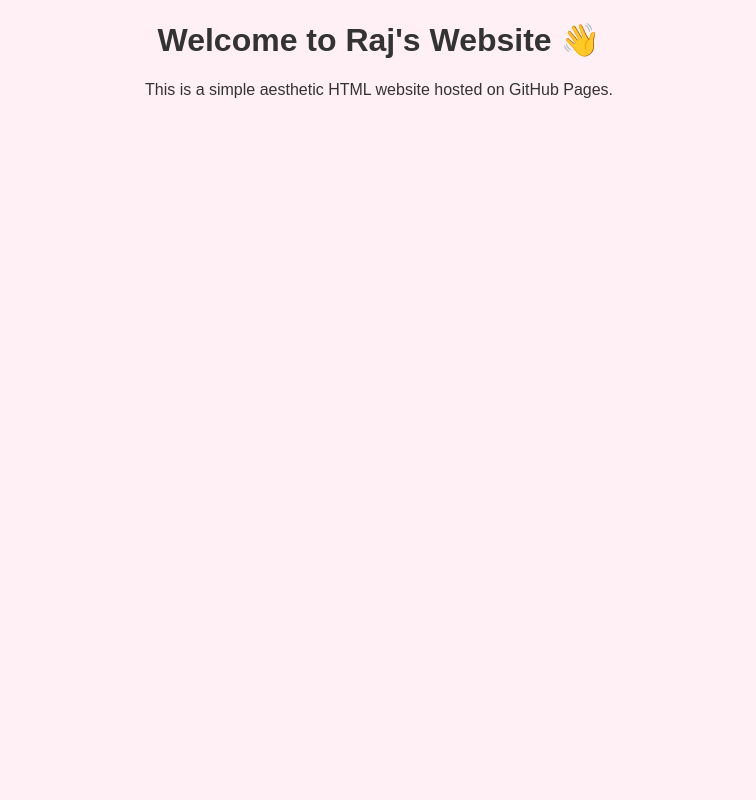
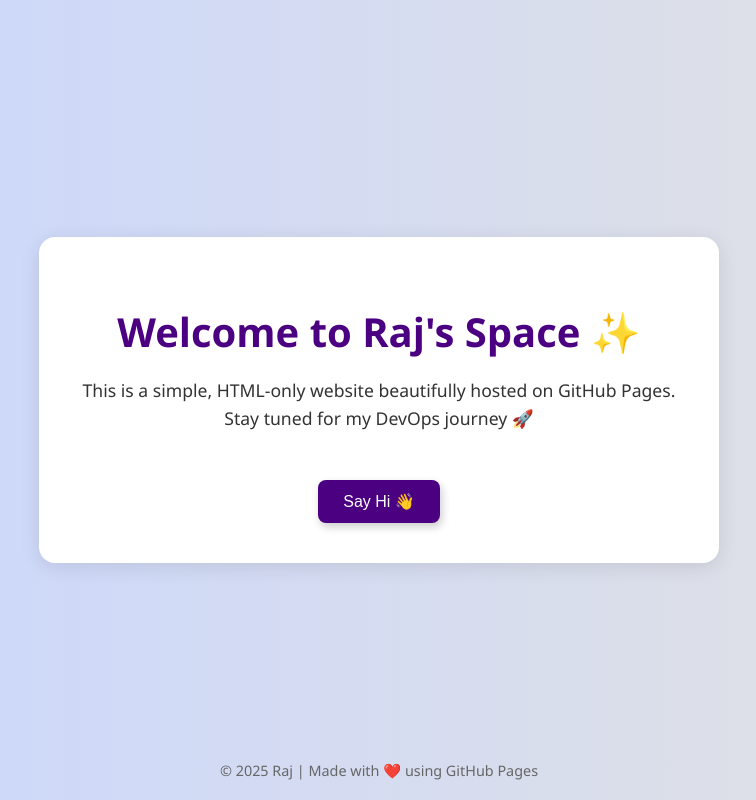
Before and after one commit to WhereareyouRAJ/DAY-6-GITHUB-PAGES-STATIC-SITE, a plain HTML site: page index.html in a window 1280 px wide. Shown: the whole page, without its empty margins (261-1017 px from the left). Drawn offline with Linux system fonts and the light colour scheme.

Commit message:
Edited html file

```diff
--- a/index.html
+++ b/index.html
@@ -5,8 +5,51 @@
   <meta name="viewport" content="width=device-width, initial-scale=1.0"/>
   <title>Raj's Web Vibe</title>
 </head>
-<body style="background: lavenderblush; color: #333; text-align: center; font-family: sans-serif;">
-  <h1>Welcome to Raj's Website 👋</h1>
-  <p>This is a simple aesthetic HTML website hosted on GitHub Pages.</p>
+<body style="
+  margin: 0;
+  padding: 0;
+  font-family: 'Segoe UI', Tahoma, Geneva, Verdana, sans-serif;
+  background: linear-gradient(to right, #c9d6ff, #e2e2e2);
+  height: 100vh;
+  display: flex;
+  align-items: center;
+  justify-content: center;
+  flex-direction: column;
+  color: #333;
+  text-align: center;
+">
+  <div style="
+    background-color: #ffffff;
+    padding: 40px;
+    border-radius: 16px;
+    box-shadow: 0 4px 20px rgba(0, 0, 0, 0.1);
+    max-width: 600px;
+    width: 90%;
+  ">
+    <h1 style="font-size: 2.5rem; color: #4B0082; margin-bottom: 10px;">
+      Welcome to Raj's Space ✨
+    </h1>
+    <p style="font-size: 1.1rem; line-height: 1.6;">
+      This is a simple, HTML-only website beautifully hosted on GitHub Pages.<br>
+      Stay tuned for my DevOps journey 🚀
+    </p>
+    <button style="
+      margin-top: 30px;
+      padding: 12px 25px;
+      font-size: 1rem;
+      border: none;
+      border-radius: 8px;
+      background-color: #4B0082;
+      color: #fff;
+      cursor: pointer;
+      box-shadow: 2px 4px 8px rgba(0,0,0,0.2);
+      transition: all 0.3s ease;
+    " onclick="alert('Thank you for visiting!')">
+      Say Hi 👋
+    </button>
+  </div>
+  <footer style="position: absolute; bottom: 20px; font-size: 0.9rem; color: #666;">
+    © 2025 Raj | Made with ❤️ using GitHub Pages
+  </footer>
 </body>
 </html>
```
